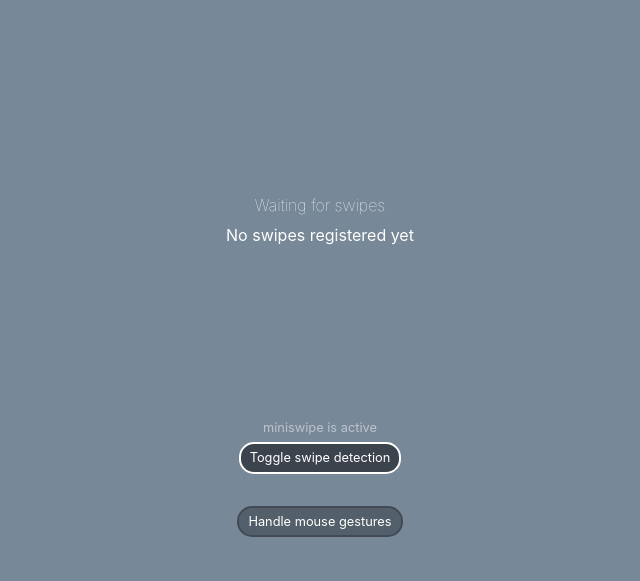
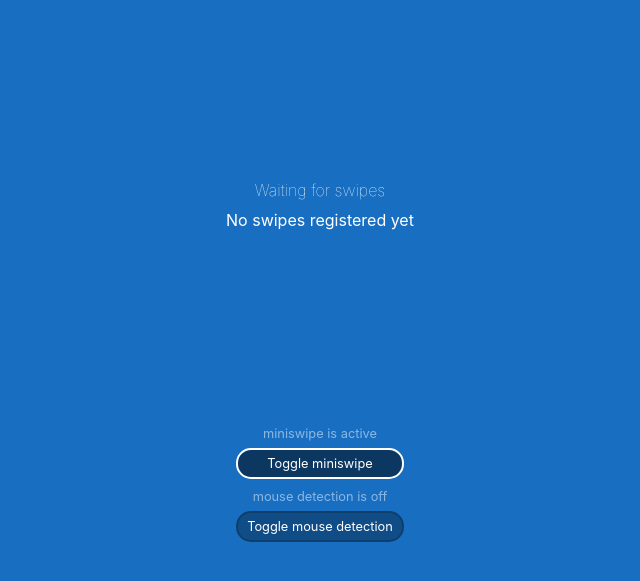
Before and after one commit to jonaskuske/miniswipe, a website: page index.html in a window 1280 px wide. Shown: the part 181-762 px from the top of the page, without its empty margins (320-960 px from the left). Drawn offline with Linux system fonts and the light colour scheme.

Commit message:
style: updated demo

```diff
--- a/index.html
+++ b/index.html
@@ -18,7 +18,7 @@
         align-items: center;
         text-align: center;
         color: #fff;
-        background: lightslategray;
+        background: #186fc2;
         transition: background-color 170ms ease-out;
       }
 
@@ -31,6 +31,9 @@
       h1,
       label,
       button {
+        -ms-user-select: none;
+        -moz-user-select: none;
+        -webkit-user-select: none;
         user-select: none;
       }
 
@@ -52,34 +55,6 @@
 
       p:empty::after {
         content: 'No swipes registered yet';
-      }
-
-      button {
-        position: relative;
-        height: 2rem;
-        padding: 0 9px;
-        border-radius: 15px;
-        cursor: pointer;
-        outline: none;
-        color: #fff;
-        font-size: 0.8rem;
-        border: 2px solid white;
-        background: rgba(0, 0, 0, 0.5);
-      }
-
-      button:hover {
-        background: rgba(0, 0, 0, 0.3);
-      }
-
-      button::before {
-        content: attr(data-state);
-        position: absolute;
-        width: 100%;
-        top: -1.5rem;
-        left: 50%;
-        transform: translateX(-50%);
-        pointer-events: none;
-        color: rgba(255, 255, 255, 0.5);
       }
 
       div>div {
@@ -106,6 +81,15 @@
         margin-top: 2rem;
       }
 
+      label::before {
+        content: attr(data-state);
+        position: absolute;
+        width: 100%;
+        top: -1.5rem;
+        pointer-events: none;
+        color: rgba(255, 255, 255, 0.5);
+      }
+
       input:checked+label {
         background: rgba(0, 0, 0, 0.5);
         border: 2px solid white;
@@ -118,10 +102,11 @@
     <h1>miniswipe</h1>
     <p></p>
     <div>
-      <button data-state="miniswipe is active">Toggle swipe detection</button>
+      <input type="checkbox" id="toggle-miniswipe" checked>
+      <label for="toggle-miniswipe" data-state="miniswipe is active">Toggle miniswipe</label>
       <div></div>
-      <input type="checkbox" name="Allow clicks" id="allow-click">
-      <label for="allow-click">Handle mouse gestures</label>
+      <input type="checkbox" id="toggle-mouse">
+      <label for="toggle-mouse" data-state="mouse detection is off">Toggle mouse detection</label>
     </div>
 
     <script>
@@ -149,14 +134,17 @@
 
         swipeHandler = createMiniswipe({ debug: true, allowClick: false });
 
-        document.querySelector('button').addEventListener('click', function () {
+        const getLabel = ({ id }) => document.querySelector(`label[for=${id}]`)
+
+        document.querySelector('#toggle-miniswipe').addEventListener('click', function () {
           swipeHandler.active ? swipeHandler.stop() : swipeHandler.start()
-          this.dataset.state = `miniswipe is ${swipeHandler.active ? 'active' : 'not active'}`
+          getLabel(this).dataset.state = `miniswipe is ${this.checked ? 'active' : 'not active'}`
         })
 
-        document.querySelector('input').addEventListener('click', function () {
+        document.querySelector('#toggle-mouse').addEventListener('click', function () {
           swipeHandler.active && swipeHandler.stop()
           swipeHandler = createMiniswipe({ debug: true, allowClick: this.checked })
+          getLabel(this).dataset.state = `mouse detection is ${this.checked ? 'on' : 'off'}`
         })
       })
     </script>
```
